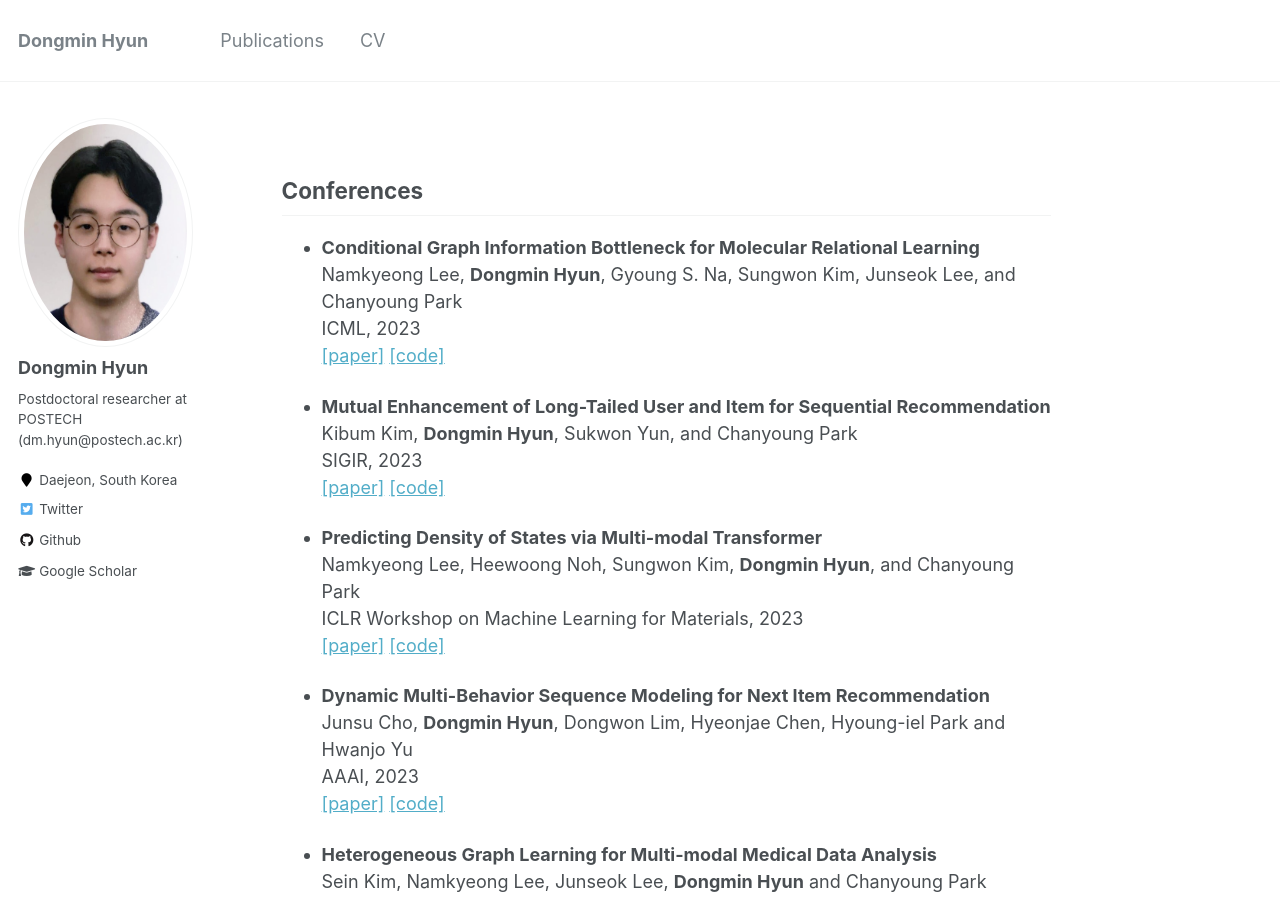
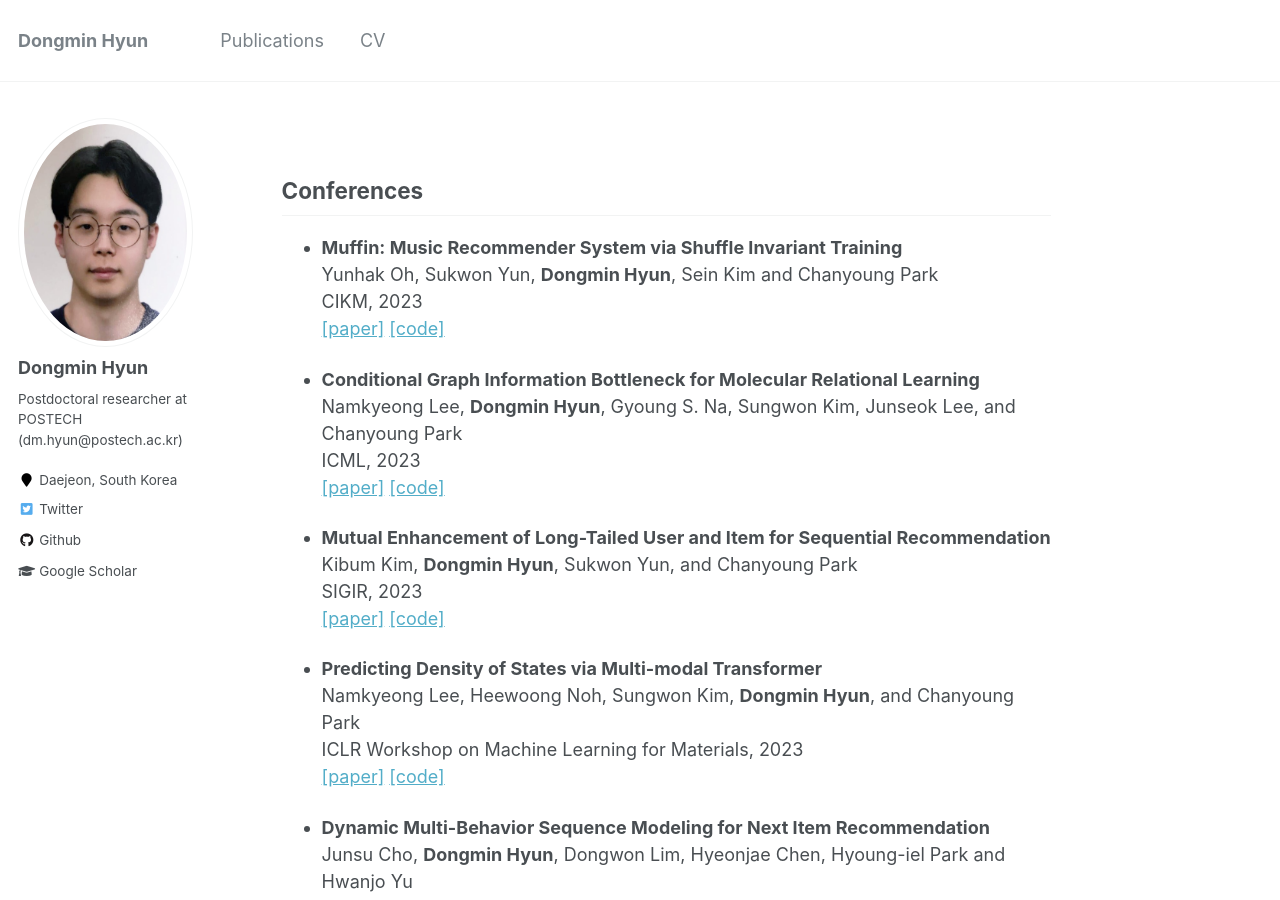
Before and after one commit to dmhyun/dmhyun.github.io, a Jekyll site: the page built from _pages/publications.md, in a window 1280 px wide and 900 px high. Built offline with Jekyll 4.4.1, drawn with Linux system fonts in a browser that asks for light colours.

Commit message:
Update publications.md

```diff
--- a/_pages/publications.md
+++ b/_pages/publications.md
@@ -17,6 +17,11 @@ author_profile: true
 
 Conferences
 -----
+- **Muffin: Music Recommender System via Shuffle Invariant Training**\\
+Yunhak Oh, Sukwon Yun, **Dongmin Hyun**, Sein Kim and Chanyoung Park\\
+CIKM, 2023\\
+[[paper]](https://to-be-published) [[code]](https://to-be-published)
+
 - **Conditional Graph Information Bottleneck for Molecular Relational Learning**\\
 Namkyeong Lee, **Dongmin Hyun**, Gyoung S. Na, Sungwon Kim, Junseok Lee, and Chanyoung Park\\
 ICML, 2023\\
```
